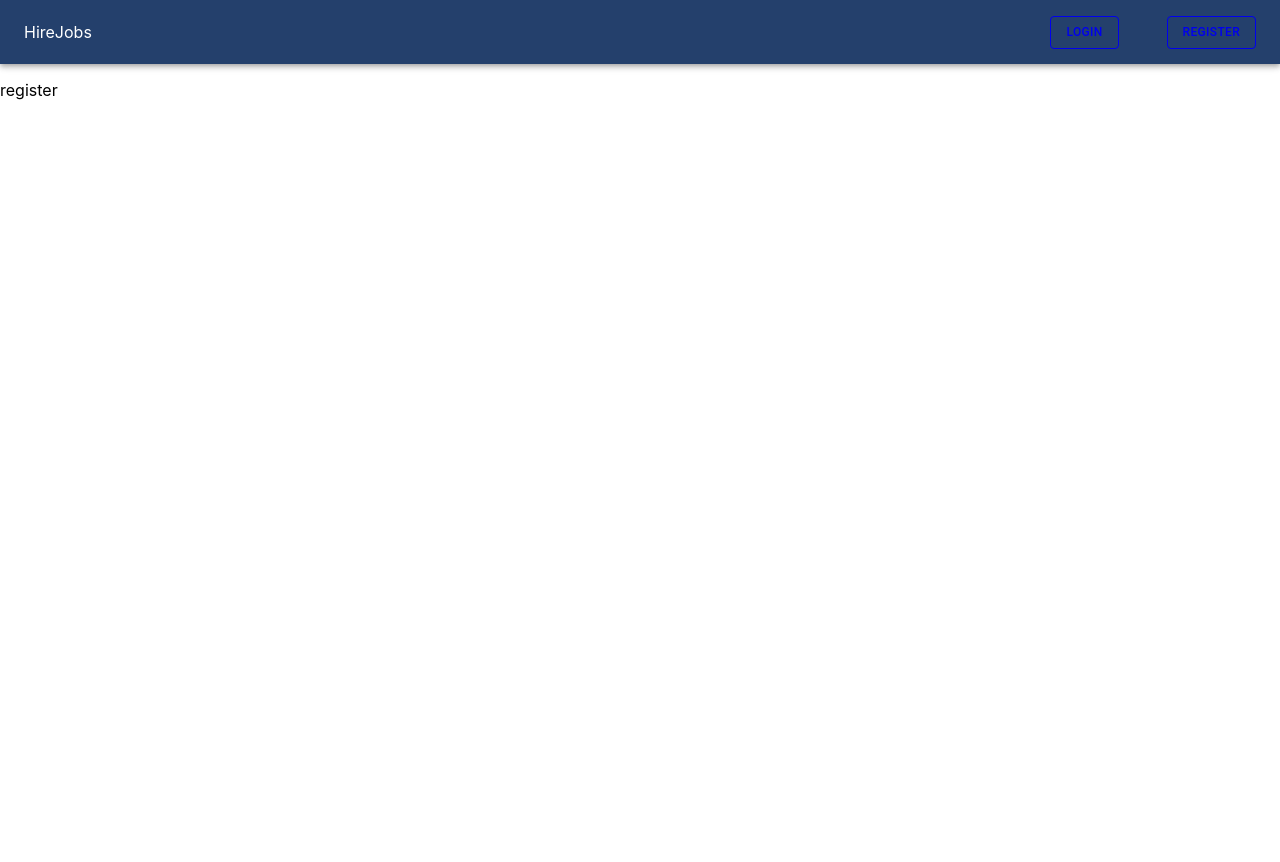
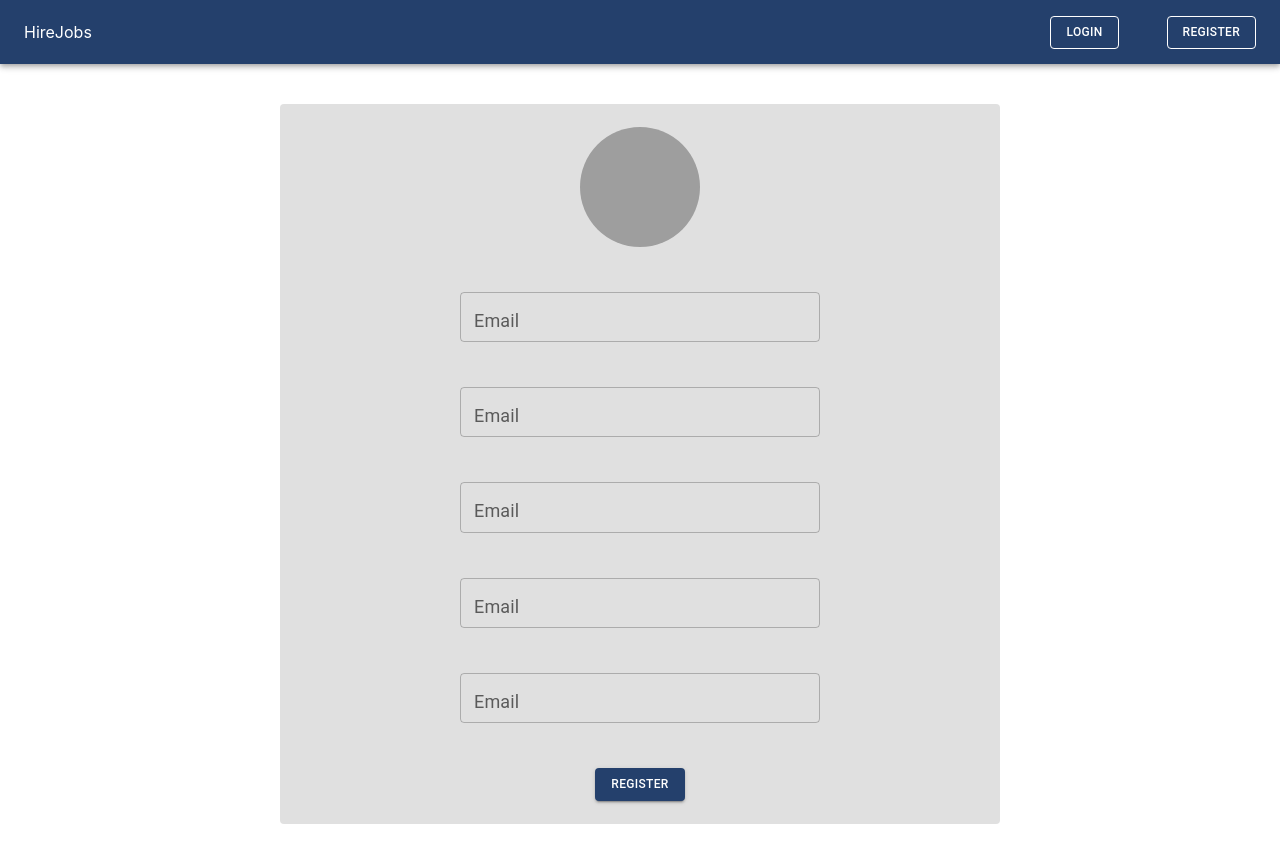
Before and after one commit to PracticaProfesional-2023/FrontEnd, a React (Create React App) app: page /hirejobs/register in a window 1280 px wide. Before the commit the page ends 800 px from the top, so only its background shows below. Built offline with nearby package versions, Linux system fonts and the light colour scheme; grey boxes are pictures that could not be loaded.

Commit message:
:sparkles: Added register and login components

```diff
--- a/src/Style/Theming.js
+++ b/src/Style/Theming.js
@@ -1,3 +1,4 @@
+
 import { createTheme } from '@mui/material/styles';
 
 let theme = createTheme({
--- a/src/components/Navbar.js
+++ b/src/components/Navbar.js
@@ -20,10 +20,10 @@ const Navbar = ({flag}) => {
                         </Typography>
                         { !flag ?
                             (<Box sx={{ flexGrow: 0.05 }} display="flex" justifyContent="space-between">
-                                <Link to="/hirejobs/login">
+                                <Link to="/hirejobs/login" style={{ color: '#FFFFFF' }} >
                                     <Button variant="outlined" color="inherit">Login</Button>
                                 </Link>
-                                <Link to="/hirejobs/register">
+                                <Link to="/hirejobs/register" style={{ color: '#FFFFFF' }} >
                                     <Button variant="outlined" color="inherit">Register</Button>
                                 </Link>
                             </Box>) :
--- a/src/pages/App.js
+++ b/src/pages/App.js
@@ -4,22 +4,25 @@ import{
   BrowserRouter as Router,
   Routes,
   Route
-}from "react-router-dom"
+}from "react-router-dom";
+import Login from './authentication/login';
+import LandingPage from './landingPage/landingPage';
+import Register from './authentication/register';
 
-function LandingPage() {
+function App() {
 
   return (
     <Router>
       <div>
         <Navbar flag={false}/>
         <Routes>
-          <Route exact path="/hirejobs" element={<p>LandingPage</p>} />
-          <Route exact path="/hirejobs/login" element={<p>login</p>} />
-          <Route exact path="/hirejobs/register" element={<p>register</p>} />
+          <Route exact path="/hirejobs" element={< LandingPage />} />
+          <Route exact path="/hirejobs/login" element={< Login />} />
+          <Route exact path="/hirejobs/register" element={< Register />} />
         </Routes>
       </div>
     </Router>
   );
 }
 
-export default LandingPage;
+export default App;
--- a/src/pages/authentication/login.js
+++ b/src/pages/authentication/login.js
@@ -0,0 +1,39 @@
+import * as React from 'react';
+import { Card, Box, ThemeProvider, TextField, Button } from '@mui/material';
+import { theme } from '../../Style/Theming';
+import Logo from '../../assets/Logo-bckBlue.png';
+
+const Login = () => {
+    return (
+        <ThemeProvider theme={theme}>
+            <Box
+                display="flex"
+                justifyContent="center"
+                alignItems="center"
+                minHeight="90vh"
+                >
+                <Card
+                    backgroundcolor="secondary"
+                    sx={{
+                        minHeight: '70vh',
+                        minWidth: '90vh',
+                        display: 'flex',
+                        flexDirection: 'column',
+                        justifyContent: 'space-around',
+                        alignItems: 'center',
+                        boxShadow: 'none'
+                        }}
+                    style={{background: "#e0e0e0"}}
+                    >
+                    <img src = {Logo} alt='logo' width="30%"/>
+                    <TextField id="Email" label="Email" variant="outlined"
+                        inputProps={{style: {fontSize: 12}}} InputLabelProps={{style: {fontSize: 18}}}
+                        sx={{width: "50%", height: "25%"}} />
+                    <Button variant="contained" color="primary">Login</Button>
+                </Card>
+            </Box>
+        </ThemeProvider>
+    );
+}
+
+export default Login
--- a/src/pages/authentication/register.js
+++ b/src/pages/authentication/register.js
@@ -0,0 +1,51 @@
+import * as React from 'react';
+import { Card, Box, ThemeProvider, TextField, Button, Avatar } from '@mui/material';
+import { theme } from '../../Style/Theming';
+
+
+const Register = () => {
+    return (
+        <ThemeProvider theme={theme}>
+            <Box
+                display="flex"
+                justifyContent="center"
+                alignItems="center"
+                minHeight="100vh"
+                >
+                <Card
+                    backgroundcolor="secondary"
+                    sx={{
+                        minHeight: '90vh',
+                        minWidth: '90vh',
+                        display: 'flex',
+                        flexDirection: 'column',
+                        justifyContent: 'space-around',
+                        alignItems: 'center',
+                        boxShadow: 'none'
+                        }}
+                    style={{background: "#e0e0e0"}}
+                    >
+                    <Avatar alt="" src="/static/images/avatar/1.jpg" sx={{ width: '15vh', height: '15vh' }}/>
+                    <TextField id="Email" label="Email" variant="outlined"
+                        inputProps={{style: {fontSize: 12}}} InputLabelProps={{style: {fontSize: 18}}}
+                        sx={{width: "50%", height: "25%"}} />
+                    <TextField id="Email" label="Email" variant="outlined"
+                        inputProps={{style: {fontSize: 12}}} InputLabelProps={{style: {fontSize: 18}}}
+                        sx={{width: "50%", height: "25%"}} />
+                    <TextField id="Email" label="Email" variant="outlined"
+                        inputProps={{style: {fontSize: 12}}} InputLabelProps={{style: {fontSize: 18}}}
+                        sx={{width: "50%", height: "25%"}} />
+                    <TextField id="Email" label="Email" variant="outlined"
+                        inputProps={{style: {fontSize: 12}}} InputLabelProps={{style: {fontSize: 18}}}
+                        sx={{width: "50%", height: "25%"}} />
+                    <TextField id="Email" label="Email" variant="outlined"
+                        inputProps={{style: {fontSize: 12}}} InputLabelProps={{style: {fontSize: 18}}}
+                        sx={{width: "50%", height: "25%"}} />
+                    <Button variant="contained" color="primary">Register</Button>
+                </Card>
+            </Box>
+        </ThemeProvider>
+    );
+}
+
+export default Register
```
Also changed, not shown: src/pages/landingPage/landingPage.js (+14 -0 lines), src/assets/Logo-bckBlue.png (added).
